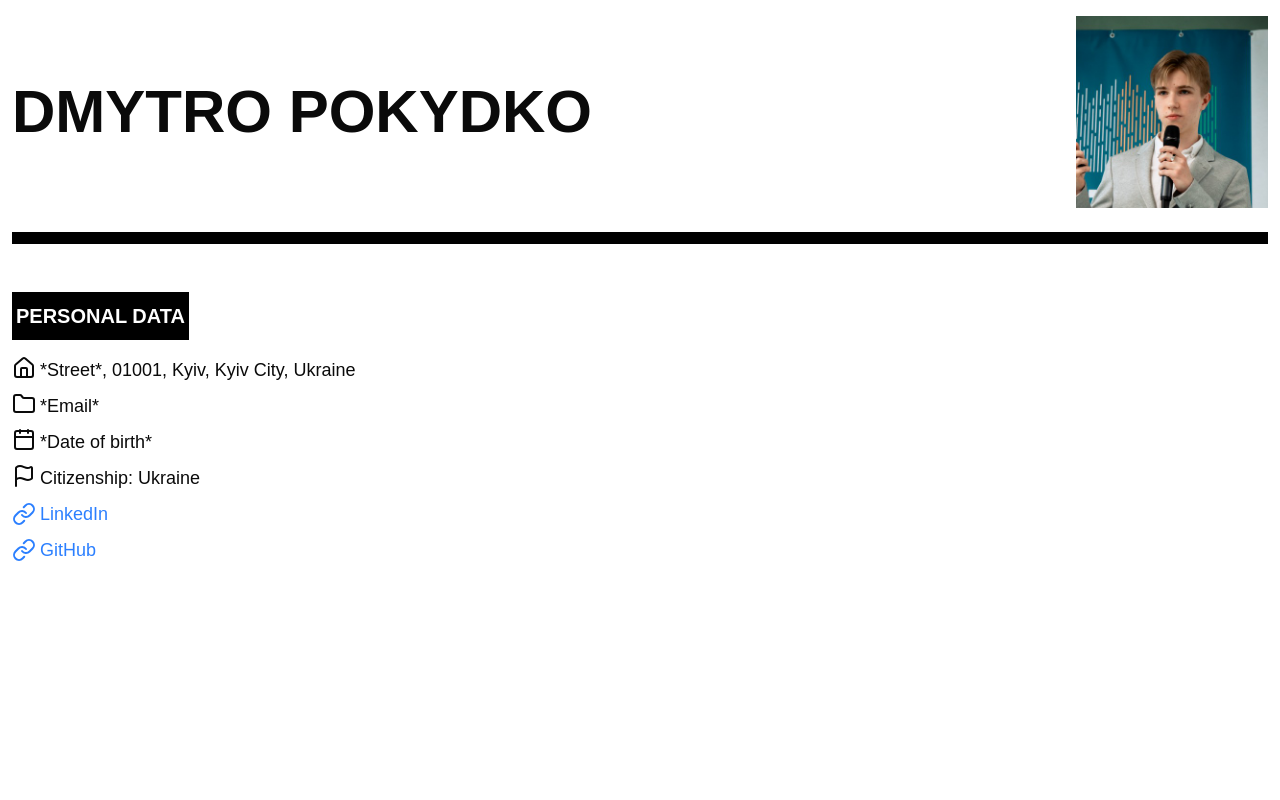
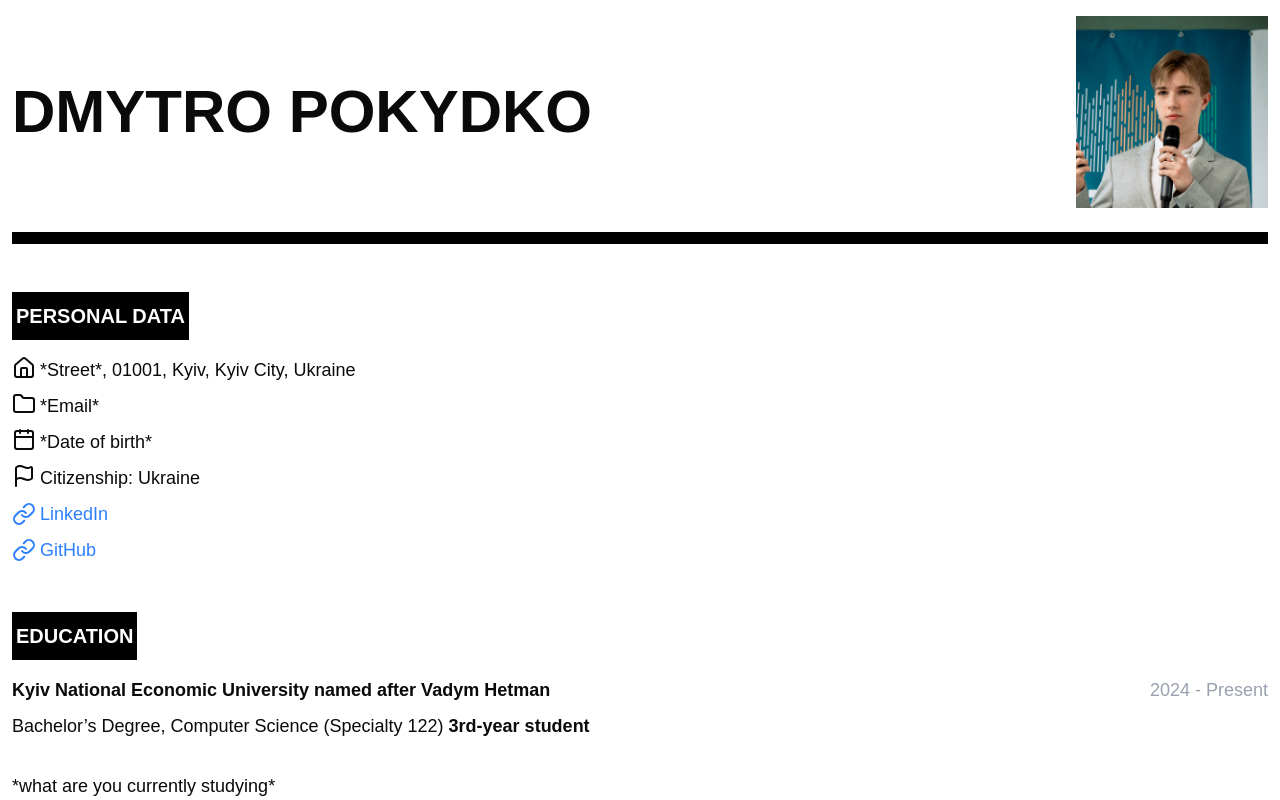
Before and after one commit to millkit/CV, a React (Vite) app in the folder cv/: page / in a window 1280 px wide. Built offline with nearby package versions, Linux system fonts and the light colour scheme.

Commit message:
add education section

```diff
--- a/cv/index.html
+++ b/cv/index.html
@@ -8,6 +8,7 @@
   </head>
   <body>
     <div id="root"></div>
-    <script type="module" src="/src/main.tsx"></script>
+
+  <script type="module" src="/src/main.tsx"></script>
   </body>
 </html>
--- a/cv/src/pages/home-page.tsx
+++ b/cv/src/pages/home-page.tsx
@@ -1,10 +1,11 @@
 import { Calendar, Flag, Folder, House } from "lucide-react";
+import { Link } from 'lucide-react';
 import { useInView } from '@/hooks/useInView'
-import {Link } from 'lucide-react';
 
 export const HomePage = () => {
     const { ref: personalRef, isVisible: personalVisible } = useInView()
-  return ( <section
+    const { ref:educationRef, isVisible: educationVisible } = useInView()
+  return (<> <section
         ref={personalRef}
         className={`container mt-12 transition-all duration-700 ease-out ${
           personalVisible ? 'translate-y-0 opacity-100' : 'translate-y-8 opacity-0'
@@ -23,6 +24,7 @@ export const HomePage = () => {
           </p>
           <p className='flex gap-1'>
             <Calendar />
+
             *Date of birth*
           </p>
           <p className='flex gap-1'>
@@ -53,5 +55,35 @@ export const HomePage = () => {
           </p>
         </div>
       </section>
-      )
+
+
+    <section
+        ref={educationRef}
+        className={`container mt-12 transition-all duration-700 ease-out ${
+          educationVisible ? 'translate-y-0 opacity-100' : 'translate-y-8 opacity-0'
+        }`}
+      >
+        <div className='flex items-center justify-center bg-black sm:h-12 sm:w-max'>
+          <h2 className='m-1 text-xl font-semibold text-white'>EDUCATION</h2>
+        </div>
+        <div className='mt-4 space-y-2 text-lg'>
+          <div className='flex justify-between'>
+            <p className='flex gap-1 font-semibold'>
+              Kyiv National Economic University named after Vadym Hetman
+            </p>
+            <p className='text-gray-400'>2024 - Present</p>
+          </div>
+          <p className='mt-6 sm:mt-2'>
+            Bachelor’s Degree, Computer Science (Specialty 122){' '}
+            <span className='font-semibold'>3rd-year student</span>
+          </p>
+          <div className='mt-8'>
+            <p>
+              *what are you currently studying*
+
+            </p>
+          </div>
+        </div>
+      </section>
+      </>)
 };
--- a/cv/src/pages/not-found.tsx
+++ b/cv/src/pages/not-found.tsx
@@ -15,7 +15,6 @@ const NotFoundPage = ({ resetErrorBoundary, error }: FallbackProps) => {
         <div className="rounded-full bg-red-100 p-6">
           <AlertTriangle className="h-12 w-12 text-red-600" />
         </div>
-
         <h2 className="text-3xl font-bold tracking-tight">
           Something went wrong
         </h2>
@@ -24,7 +23,6 @@ const NotFoundPage = ({ resetErrorBoundary, error }: FallbackProps) => {
           An unexpected error occurred. This is likely a temporary issue that we
           are working on fixing.
         </p>
-
         <div className="bg-muted w-full overflow-auto rounded-md p-4 text-left text-sm">
           <p className="font-mono text-red-500">{errorMessage}</p>
           {errorDigest && (
```
